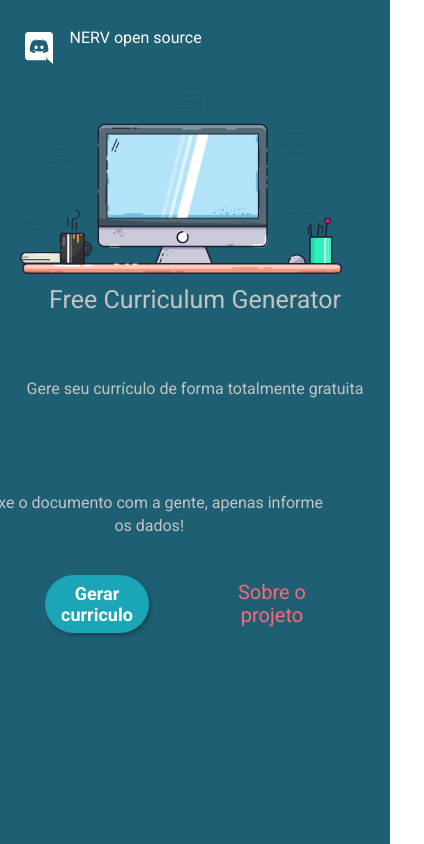
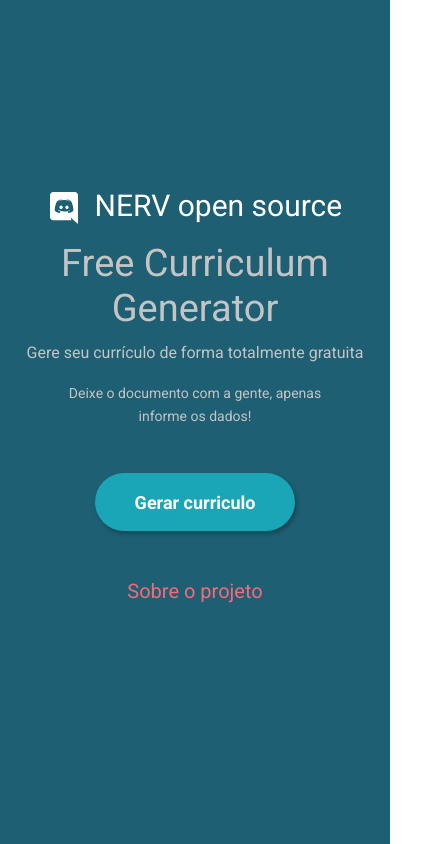
Before and after one commit to Fukubi/FreeCurriculumGenerator, a React (Create React App) app: page / in a window 390 px wide. Shown: the whole page, 424 px wide, since content can reach past the window. Built offline with nearby package versions, Linux system fonts and the light colour scheme; the HTML template or start-up script is replaced by a standard one; a web font is replaced by a local one.

Commit message:
Mobile iniciado

```diff
--- a/src/styles/pages/landing.css
+++ b/src/styles/pages/landing.css
@@ -240,57 +240,74 @@
 }
 
 @media(max-width: 1000px) {
-    #landing-page main {
+    #landing-page {
+        position: fixed;
+
+        justify-content: center;
         align-items: center;
-        justify-content: center;
-
-        flex-direction: column;
-        margin: 0;
-        padding: 0;
-        padding-top: 80px;
     }
 
-    #landing-page main h1 {
-        font-size: 25px;
+    #landing-page main {
         padding: 0;
+        margin: 0;
+        width: 100vw;
+        height: 80vh;
+
+        justify-content: center;
+        align-items: center;
     }
 
-    #landing-page main p {
+    #landing-page main .nerv {
+        position: absolute;
+        top: 10px;
+        left: 25px;
+
+        justify-content: center;
+        align-items: center;
+    }
+
+    #landing-page main .nerv h2 {
+        padding-top: 15px;
+    }
+
+    #landing-page main .curriculum-info {
+        height: 100px;
+        align-items: center;
+    }
+
+    #landing-page main .curriculum-info p {
         font-size: 16px;
     }
 
-    #landing-page main span {
-        width: 80%;
-        font-size: 16px;
+    #landing-page main .curriculum-info span {
+        width: 60%;
+        font-size: 14px;
+
+        margin-top: -60px;
     }
 
-    #landing-page main .nerv {
-        padding: 0;
+    #landing-page main .curriculum-buttons {
+        margin-top: -60px;
+
+        flex-direction: column;
+        justify-content: space-between;
+
+        height: 130px;
+        width: 50%;
     }
 
-    #landing-page main .nerv a h2 {
+    #landing-page main .curriculum-buttons #button-container button {
+        width: 200px;
+    }
+
+    #landing-page main .curriculum-buttons a {
+        margin: 0;
         padding: 0;
-        font-size: 16px;
+
+        width: 200px;
     }
 
     #landing-page main img {
-        top: -80px;
-        left: 20px;
-    }
-
-    #landing-page main .curriculum-buttons {
-        justify-content: center;
-    }
-
-    #landing-page main .curriculum-info {
-        margin: 0;
-        padding: 0;
-    }
-
-    #landing-page main .curriculum-buttons {
-        justify-content: center;
-        align-items: center;
-
-        width: 300px;
+        width: 0;
     }
 }
--- a/src/styles/pages/mainform.css
+++ b/src/styles/pages/mainform.css
@@ -348,3 +348,50 @@
 #generate-page main form .generate-cancel-container a:hover {
     background: rgba(245, 106, 121, 0.3);
 }
+
+@media(max-width: 1000px) {
+    #generate-page {
+        position: fixed;
+        overflow-y: scroll;
+        overflow-x: hidden;
+    }
+
+    #generate-page main {
+        width: 80%;
+    }
+
+    #generate-page main .input-block-name {
+        flex-direction: column;
+    }
+
+    #generate-page main .input-block-name .input-container input{
+        width: 100%;
+    }
+
+    #generate-page main .input-block-academic .input-academic-container .date-container {
+        flex-direction: column;
+    }
+
+    #generate-page main .input-block-academic .input-academic-container .date-container input {
+        width: 190px;
+    }
+
+    #generate-page main .input-block-language .input-language-container .inputs-container {
+        flex-direction: column;
+    }
+
+    #generate-page main .input-block-language .input-language-container .inputs-container .input-container select {
+        width: 180px;
+    }
+
+    #generate-page main form .generate-cancel-container {
+        justify-content: center;
+        align-items: center;
+    }
+
+    #generate-page main form .generate-cancel-container #button-container {
+        width: 190px;
+        margin: 0;
+        padding: 0;
+    }
+}
```
